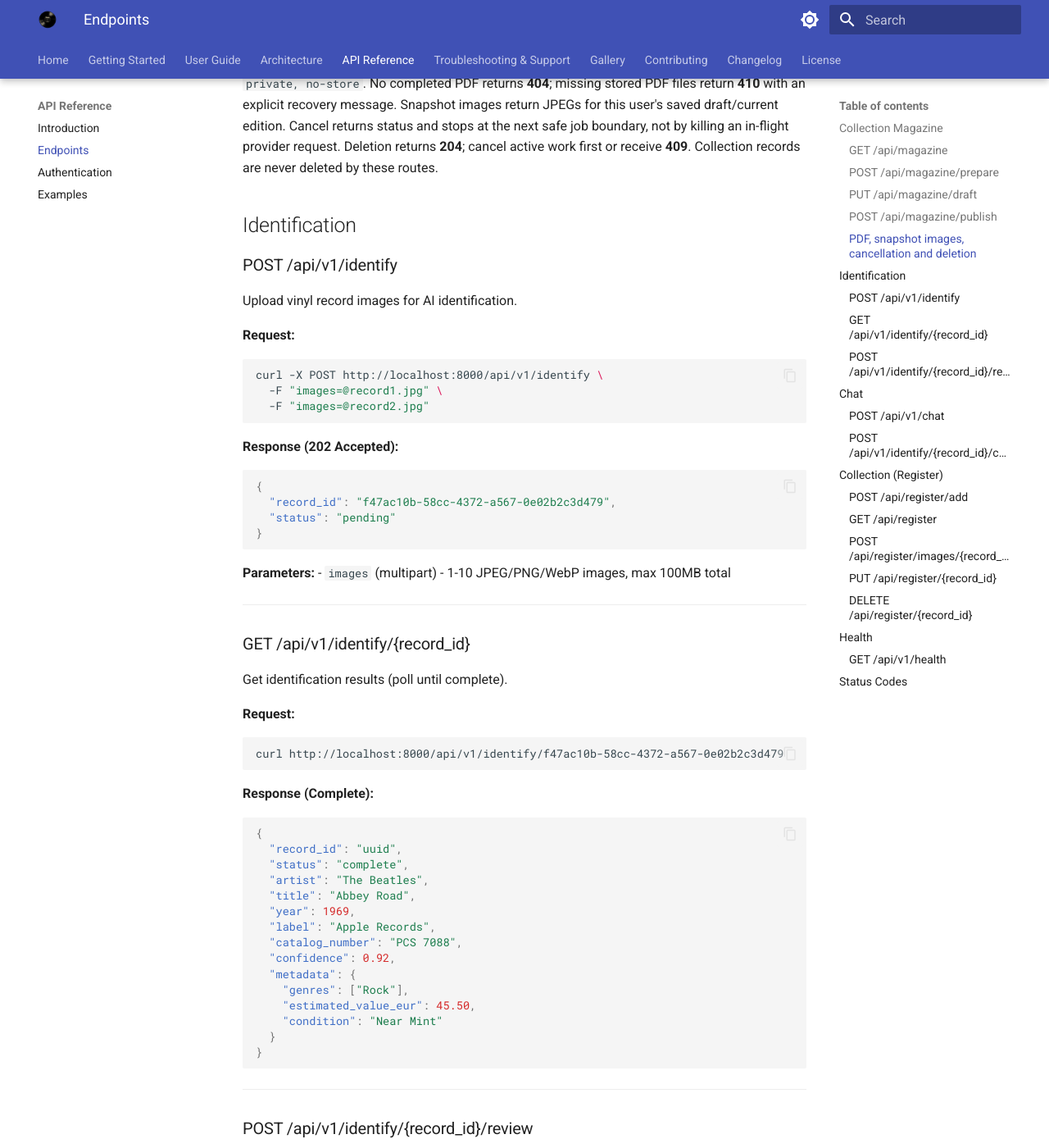
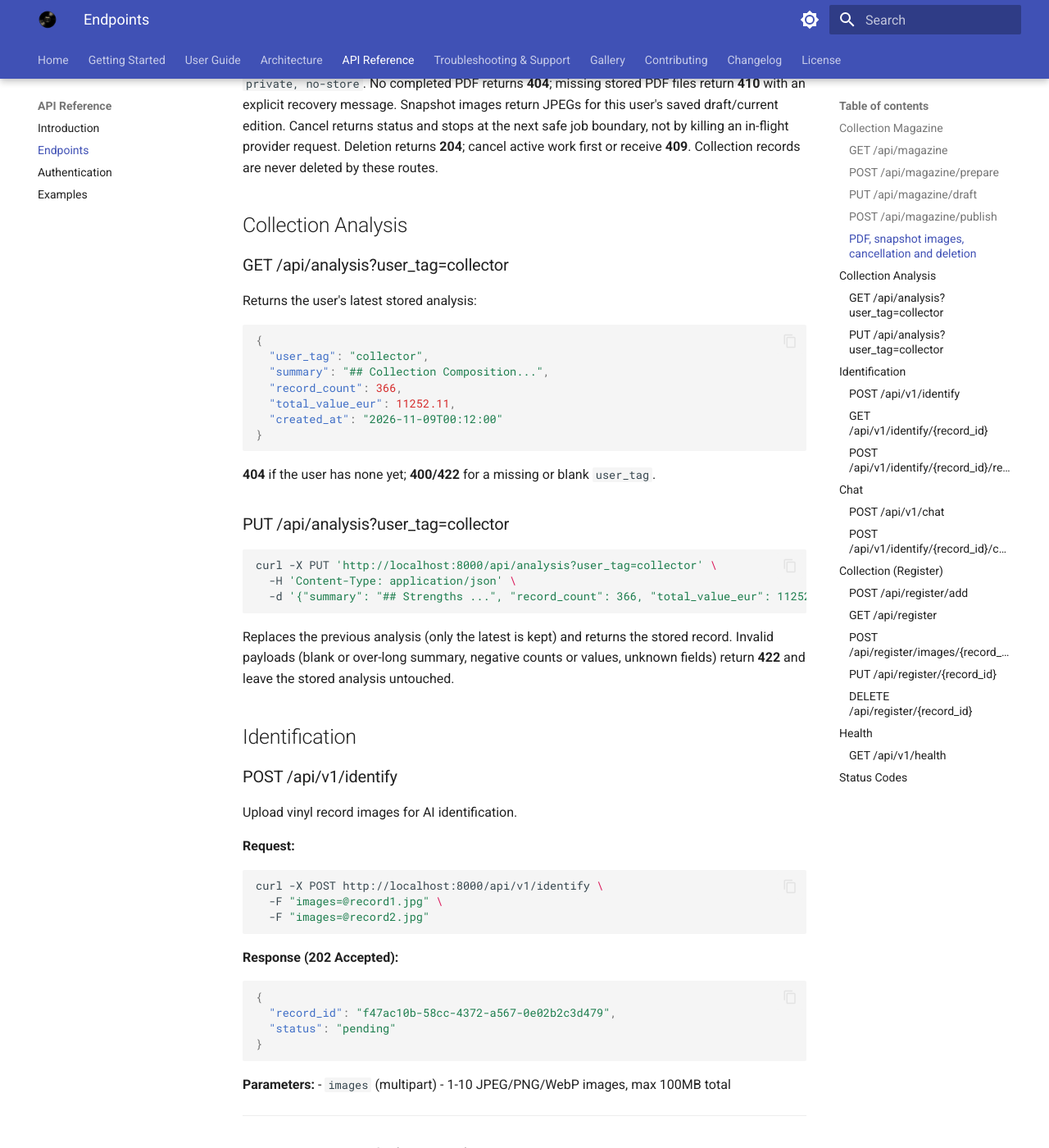
Before and after one commit to Hoshi42/phonox, an MkDocs documentation site: the page built from docs/api/endpoints.md, in a window 1280 px wide and 1400 px high, scrolled down 2185 px. Shown: the whole window at 82% size. Built offline with MkDocs 1.6.1 and Material for MkDocs 9.7.7, drawn with Linux system fonts in a browser that asks for light colours.

Commit message:
docs(api): document the half-page magazine layout and the analysis API
Co-authored-by: Copilot <223556219+Copilot@users.noreply.github.com>

````diff
--- a/docs/api/endpoints.md
+++ b/docs/api/endpoints.md
@@ -105,6 +105,36 @@ Snapshot images return JPEGs for this user's saved draft/current edition.
 Cancel returns status and stops at the next safe job boundary, not by killing
 an in-flight provider request. Deletion returns **204**; cancel active work
 first or receive **409**. Collection records are never deleted by these routes.
+
+## Collection Analysis
+
+### GET /api/analysis?user_tag=collector
+
+Returns the user's latest stored analysis:
+
+```json
+{
+  "user_tag": "collector",
+  "summary": "## Collection Composition...",
+  "record_count": 366,
+  "total_value_eur": 11252.11,
+  "created_at": "2026-11-09T00:12:00"
+}
+```
+
+**404** if the user has none yet; **400/422** for a missing or blank `user_tag`.
+
+### PUT /api/analysis?user_tag=collector
+
+```bash
+curl -X PUT 'http://localhost:8000/api/analysis?user_tag=collector' \
+  -H 'Content-Type: application/json' \
+  -d '{"summary": "## Strengths ...", "record_count": 366, "total_value_eur": 11252.11}'
+```
+
+Replaces the previous analysis (only the latest is kept) and returns the stored record.
+Invalid payloads (blank or over-long summary, negative counts or values, unknown fields) return **422**
+and leave the stored analysis untouched.
 
 ## Identification
 
````
Also changed, not shown: CHANGELOG.md (+10 -0 lines), README.md (+1 -1 lines), backend/README.md (+14 -1 lines), docs/user-guide/collection.md (+10 -8 lines).
